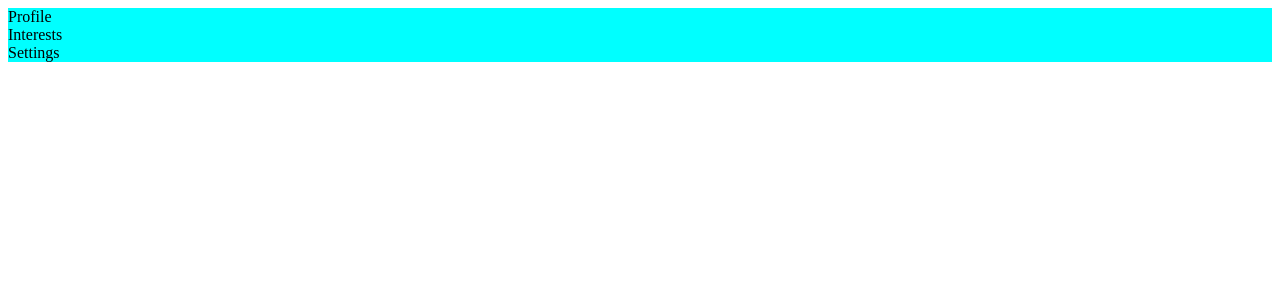
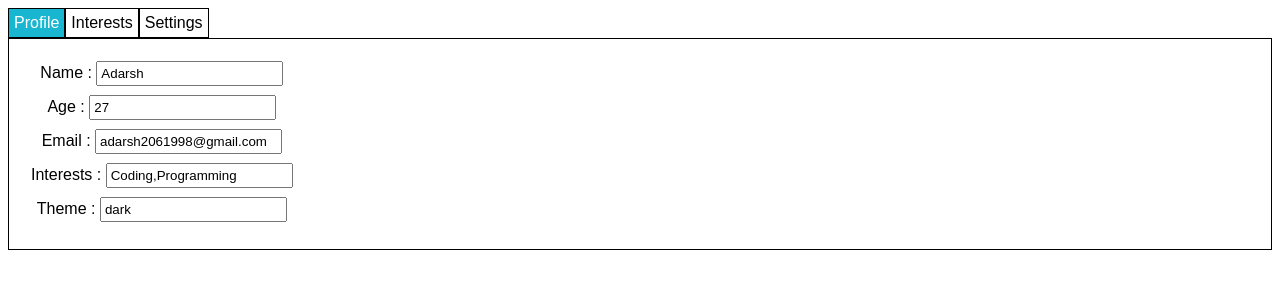
Before and after one commit to adarsh206/machine-coding-interview-questions, a React (Vite) app in the folder tab-form-component/: page / in a window 1280 px wide. Shown: the top 300 px of the page. Built offline with nearby package versions, Linux system fonts and the light colour scheme.

Commit message:
profile component completed

```diff
--- a/tab-form-component/src/App.css
+++ b/tab-form-component/src/App.css
@@ -1,3 +1,43 @@
 .App{
-    background-color: aqua;
+    font-family: sans-serif;
+    text-align: center;
 }
+
+.heading-container{
+    display: flex;
+}
+
+.heading{
+    padding: 5px;
+    border: 1px solid black;
+    cursor: pointer;
+
+}
+
+.heading.selected {
+  background-color: #19b6d2;
+  color: white;
+}
+
+.tab-body{
+    display: flex;
+    border: 1px solid black;
+    height: 200px;
+    padding: 5px;
+}
+
+.profile{
+    margin: 10px;
+
+}
+
+.profile-name{
+    margin: 5px;
+    padding: 2px;
+    width: auto;
+
+}
+
+.input-name{
+    padding: 3px;
+}
--- a/tab-form-component/src/component/Profile.jsx
+++ b/tab-form-component/src/component/Profile.jsx
@@ -1,8 +1,39 @@
 import React from 'react'
 
-const Profile = () => {
+const Profile = ({ data, setData}) => {
+
+  const { name, email, age, interests, theme } = data;
+
+  const handleDataChange = (e, item) => {
+    setData((prevState) => ({
+      ...prevState,
+      [item] : e.target.value
+    }))
+  }
+
   return (
-    <div>Profile</div>
+    <div className='profile'>
+      <div className='profile-name'>
+        <label>Name : </label>
+        <input className='input-name' type='text' placeholder='write about yourself' value={name} onChange={(e) => handleDataChange(e, "name")}/>
+      </div>
+      <div className='profile-name'>
+        <label>Age : </label>
+        <input className='input-name' type='number' placeholder='write about yourself' value={age} onChange={(e) => handleDataChange(e, "age")}/>
+      </div>
+      <div className='profile-name'>
+        <label>Email : </label>
+        <input className='input-name' type='email' placeholder='write about yourself' value={email} onChange={(e) => handleDataChange(e, "email")}/>
+      </div>
+      <div className='profile-name'>
+        <label>Interests : </label>
+        <input className='input-name' type='text' placeholder='write about yourself' value={interests} onChange={(e) => handleDataChange(e, "interests")}/>
+      </div>
+      <div className='profile-name'>
+        <label>Theme : </label>
+        <input className='input-name' type='text' placeholder='write about yourself' value={theme} onChange={(e) => handleDataChange(e, "theme")}/>
+      </div>
+    </div>
   )
 }
 
--- a/tab-form-component/src/component/TabForm.jsx
+++ b/tab-form-component/src/component/TabForm.jsx
@@ -1,10 +1,20 @@
-import React from 'react'
+import React, { useState } from 'react'
 import Profile from './Profile'
 import Interests from './Interests'
 import Settings from './Settings'
 
 
 const TabForm = () => {
+
+  const [data, setData] = useState({
+    name: "Adarsh",
+    age : "27",
+    email : "adarsh2061998@gmail.com",
+    interests : ["Coding", "Programming"],
+    theme : "dark"
+  })
+
+  const [activeTab, setActiveTab] = useState(0);
 
   const tabs = [
     {
@@ -19,14 +29,21 @@ const TabForm = () => {
     }
   ]
 
+  const ActiveTabComponent = tabs[activeTab].component
+
   return (
     <div>
-      <div>
+      <div className='heading-container'>
         {
-          tabs.map((t) =>  (
-          <div>{t.name}</div>
+          tabs.map((t, index) =>  (
+          <div key={index} className={`heading ${activeTab === index ? 'selected' : ''}`} onClick={() => setActiveTab(index)}>
+            {t.name}
+          </div>
         ))
         }
+      </div>
+      <div className='tab-body'>
+        <ActiveTabComponent data={data} setData={setData}/>
       </div>
     </div>
   )
```
